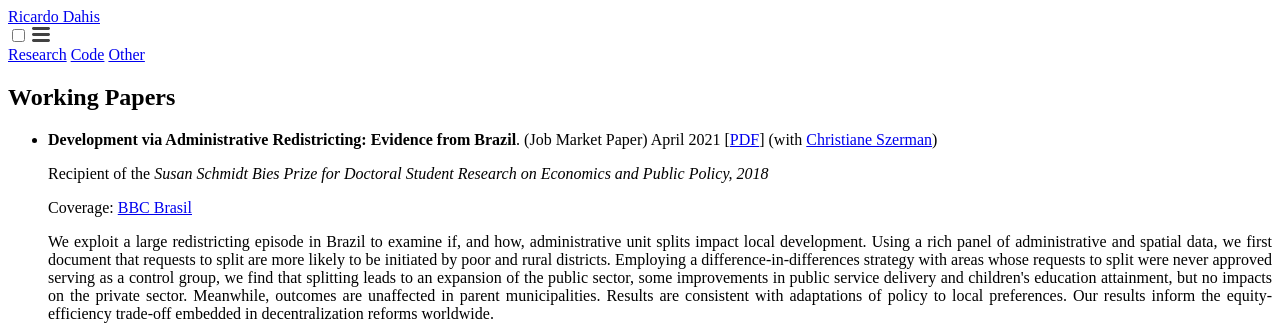
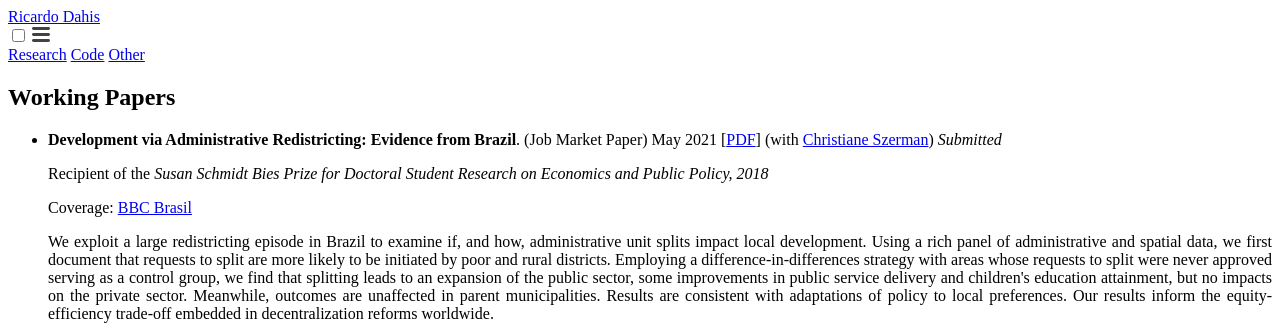
Before and after one commit to rdahis/rdahis.github.io, a Jekyll site: the page built from 1-research.md, in a window 1280 px wide. Shown: the top 325 px of the page. Built offline with Jekyll 4.4.1, drawn with Linux system fonts in a browser that asks for light colours; a script that is not in the unit is left out.

Commit message:
JMP submitted :-D

```diff
--- a/1-research.md
+++ b/1-research.md
@@ -6,7 +6,7 @@ permalink: /research/
 
 # Working Papers
 
-- **Development via Administrative Redistricting: Evidence from Brazil**. (Job Market Paper) April 2021 [[PDF](/files/papers/Dahis and Szerman (2021) Development via Administrative Redistricting.pdf){:target="_blank"}] (with [Christiane Szerman](https://sites.google.com/view/cszerman/){:target="_blank"})
+- **Development via Administrative Redistricting: Evidence from Brazil**. (Job Market Paper) May 2021 [[PDF](/files/papers/Dahis and Szerman (2021) Development via Administrative Redistricting.pdf){:target="_blank"}] (with [Christiane Szerman](https://sites.google.com/view/cszerman/){:target="_blank"}) _Submitted_
 
     Recipient of the _Susan Schmidt Bies Prize for Doctoral Student Research on Economics and Public Policy, 2018_
 
```
